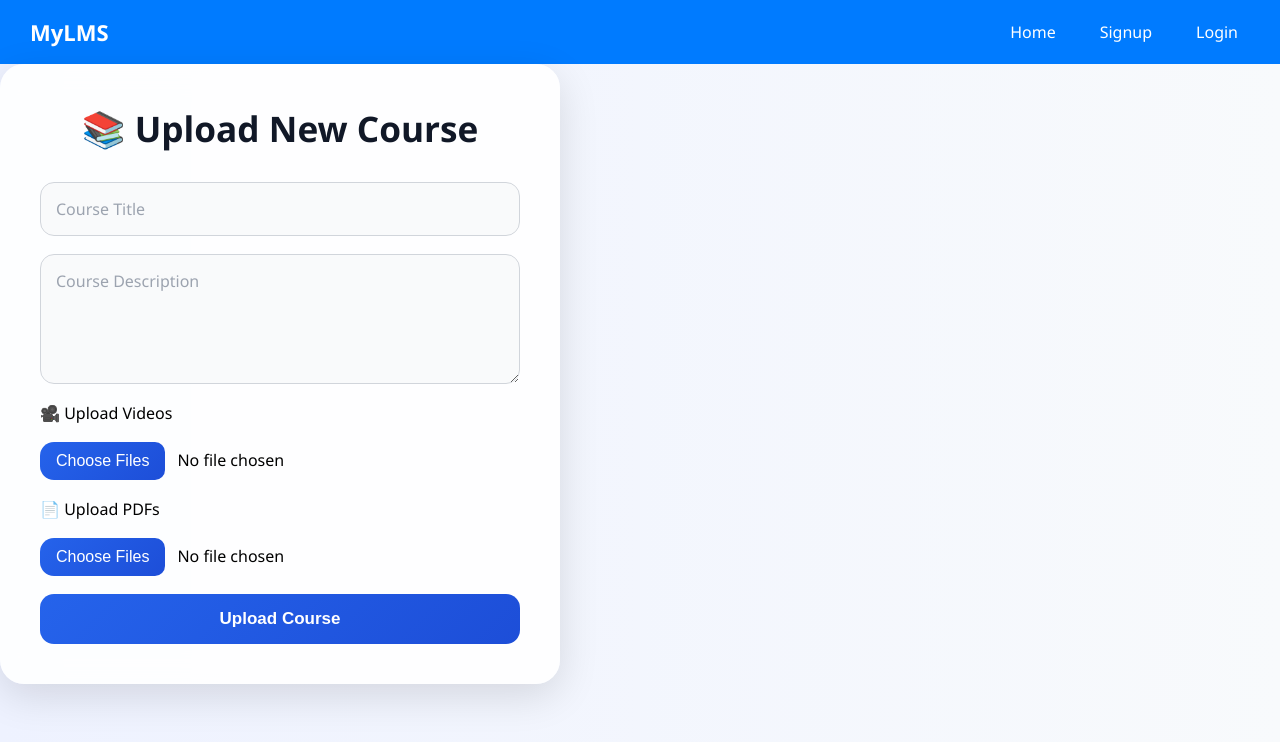
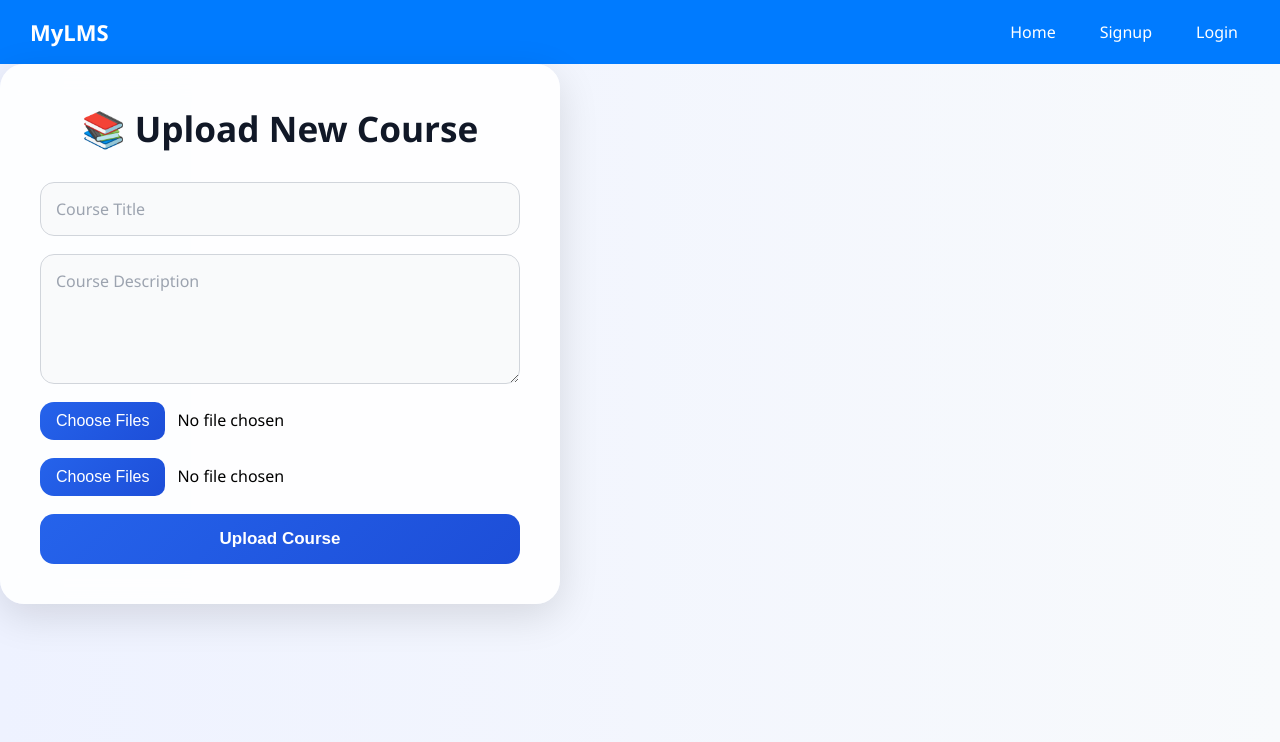
Before and after one commit to sairajnagula123/lms-app, a React (Create React App) app in the folder client/: page /upload in a window 1280 px wide. Shown: the top 742 px of the page. Built offline with nearby package versions, Linux system fonts and the light colour scheme; no server answers.

Commit message:
Fixed PDF upload type

```diff
--- a/client/src/pages/CourseUpload.jsx
+++ b/client/src/pages/CourseUpload.jsx
@@ -151,33 +151,25 @@ function CourseUpload() {
         />
 
         {/* VIDEOS */}
-        <label>
-          🎥 Upload Videos
-        </label>
-
         <input
           type="file"
           multiple
           accept="video/*"
           onChange={(e) =>
             setVideos(
-              e.target.files
+              Array.from(e.target.files)
             )
           }
         />
 
         {/* PDFS */}
-        <label>
-          📄 Upload PDFs
-        </label>
-
         <input
           type="file"
           multiple
           accept="application/pdf"
           onChange={(e) =>
             setPdfs(
-              e.target.files
+              Array.from(e.target.files)
             )
           }
         />
```
